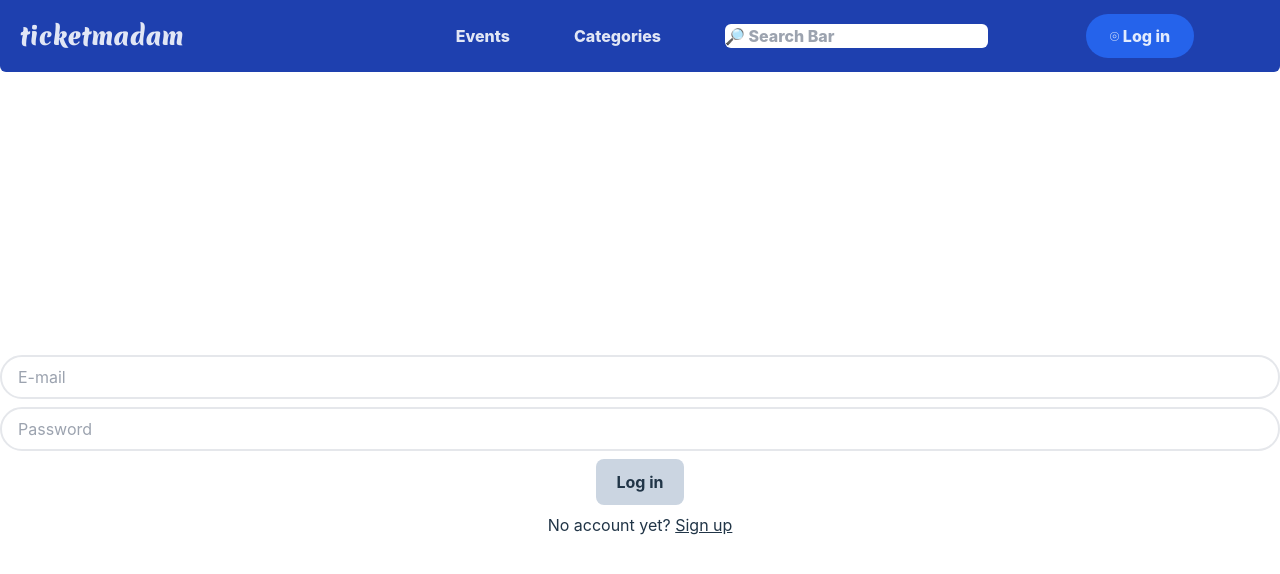
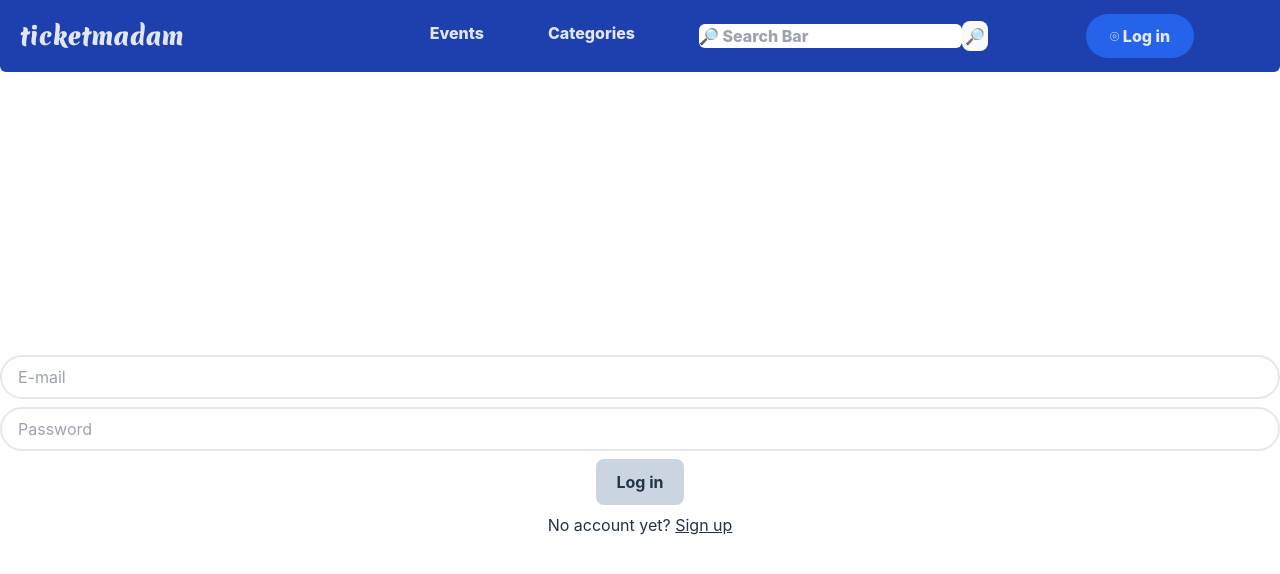
Before and after one commit to t-s-w/project3, a React (Vite) app: page /login in a window 1280 px wide. Shown: the top 574 px of the page. Built offline with nearby package versions, Linux system fonts and the light colour scheme; a web font is replaced by a local one.

Commit message:
add search button to NavBar

```diff
--- a/src/components/NavBar.jsx
+++ b/src/components/NavBar.jsx
@@ -9,7 +9,7 @@ export default function NavBar() {
         <ul className="pl-5 flex flex-row justify-end [&>*]:mx-8 flex-1">
           <li><Link to="/events">Events</Link></li>
           <li><Link to="/events/categories/categories">Categories</Link></li>
-          <li><input placeholder="🔎 Search Bar" className="rounded-md"></input></li>
+          <li><input placeholder="🔎 Search Bar" className="rounded-md bg text-sky-600"></input><button className="p-0.5">🔎</button></li>
 
         </ul>
         <LoginButton />
```
